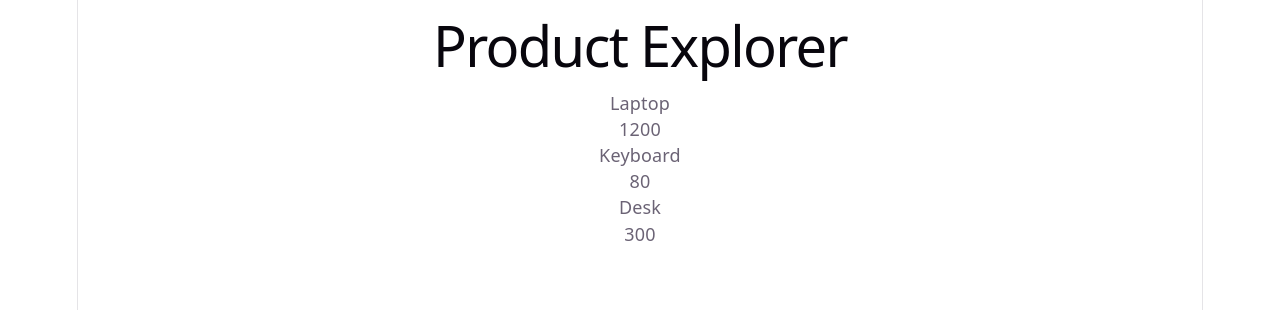
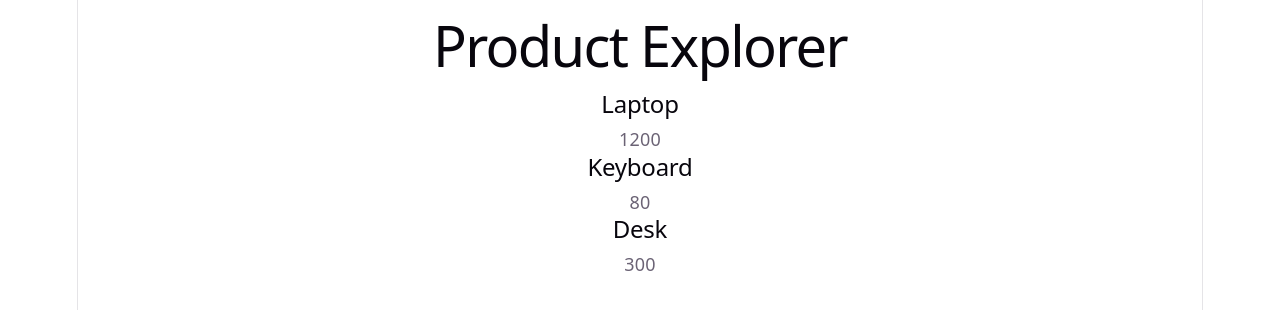
Before and after one commit to kiajk/Week2-project, a React (Vite) app: page / in a window 1280 px wide. Shown: the top 310 px of the page. Built offline with nearby package versions, Linux system fonts and the light colour scheme.

Commit message:
render products with ProductCard

```diff
--- a/src/App.jsx
+++ b/src/App.jsx
@@ -11,10 +11,11 @@ function App() {
     <div>
       <h1>Product Explorer</h1>
     {products.map((product) => (
-      <div>
-      <p>{product.name}</p>
-      <p>{product.price}</p>
-      </div>
+      <ProductCard
+      key={product.id}
+      name={product.name}
+      price={product.price}
+      />
     ))}
 
     </div>
```
